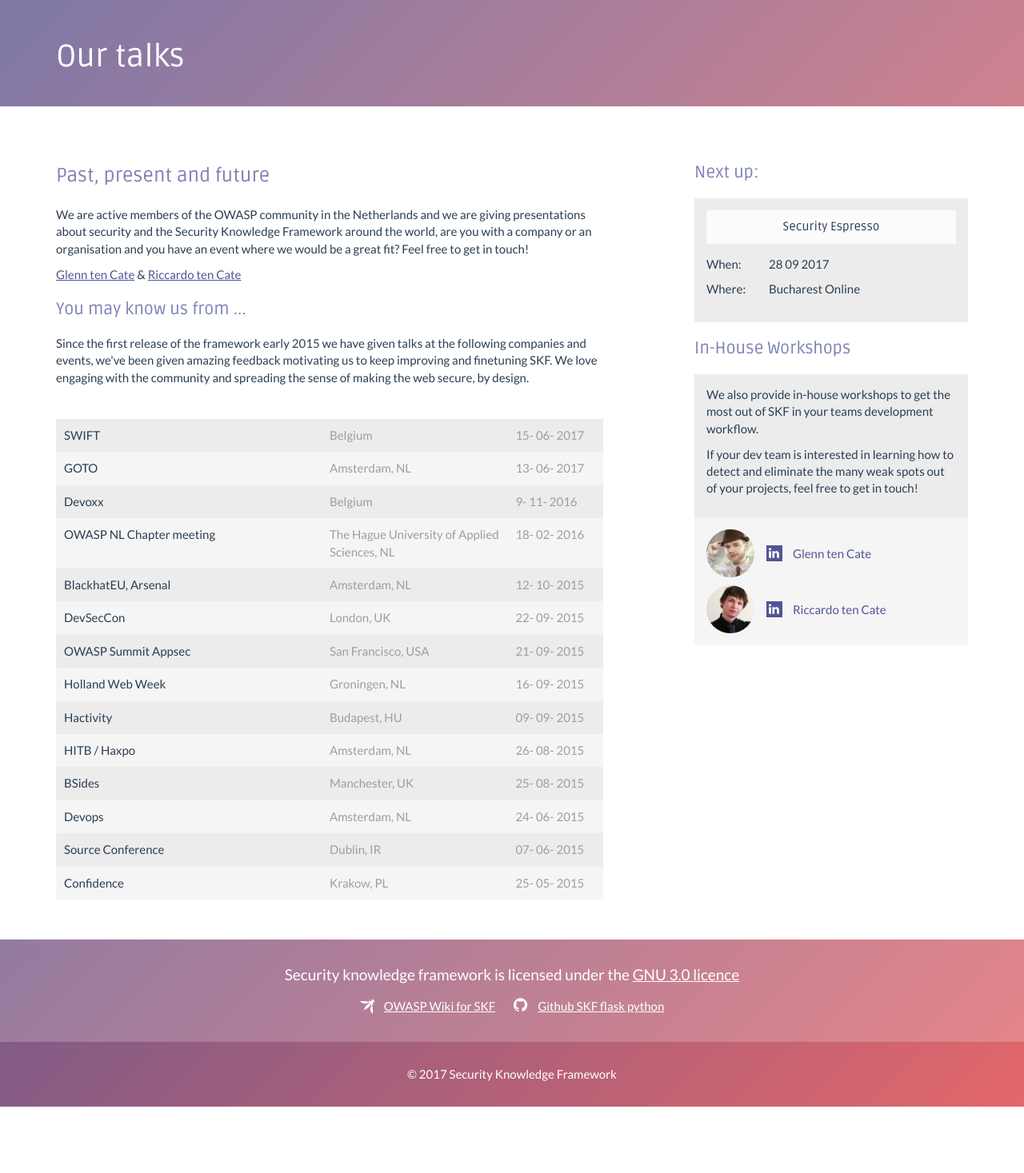
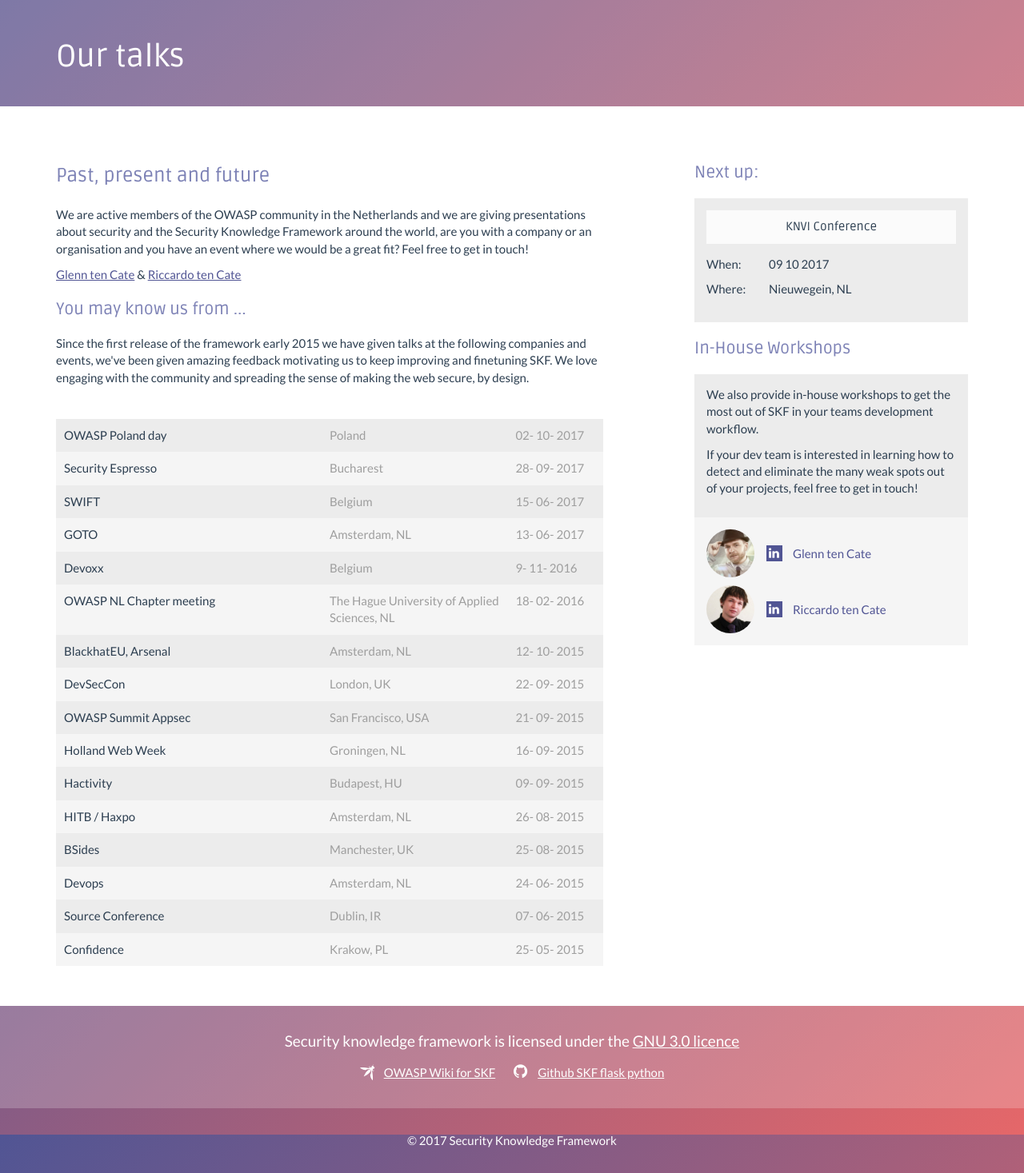
Before and after one commit to blabla1337/skf-www, a PHP site: page /talks.php in a window 1280 px wide. Shown: the part 181-1648 px from the top of the page at 80% size. Before the commit the page ends 1565 px from the top, so only its background shows below. Run offline with PHP 8.4, Linux system fonts and the light colour scheme; some libraries are stand-ins or nearby versions.

Commit message:
Update talks.php

```diff
--- a/talks.php
+++ b/talks.php
@@ -136,6 +136,24 @@ fbq('track', 'PageView');
 
 				<div id="pastEvents">
 					<ul>
+						<li>
+							<span class="name">OWASP Poland day</span>
+							<span class="location">Poland</span>
+							<span class="date">
+								<span class="day">02</span>
+								<span class="month">10</span>
+								<span class="year">2017</span>
+							</span>
+						</li>
+						<li>
+							<span class="name">Security Espresso</span>
+							<span class="location">Bucharest</span>
+							<span class="date">
+								<span class="day">28</span>
+								<span class="month">09</span>
+								<span class="year">2017</span>
+							</span>
+						</li>
 						<li>
 							<span class="name">SWIFT</span>
 							<span class="location">Belgium</span>
@@ -277,19 +295,19 @@ fbq('track', 'PageView');
 
 					<div id="calendar">
 						<div class="event">
-							<div class="name">Security Espresso</div>
+							<div class="name">KNVI Conference</div>
 							<div class="row top">
 								<div class="left">When:</div>
 								<div class="right">
-									<span class="day">28</span>
-									<span class="month">09</span>
+									<span class="day">09</span>
+									<span class="month">10</span>
 									<span class="year">2017</span>
 								</div>
 							</div>
 							<div class="row">
 								<div class="left">Where:</div>
 								<div class="right">
-									<div class="location">Bucharest Online</div>
+									<div class="location">Nieuwegein, NL</div>
 								</div>
 							</div>
 							<div class="row web">
```
